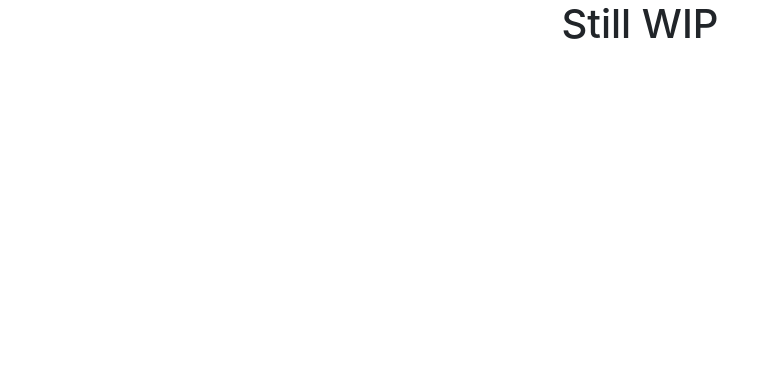
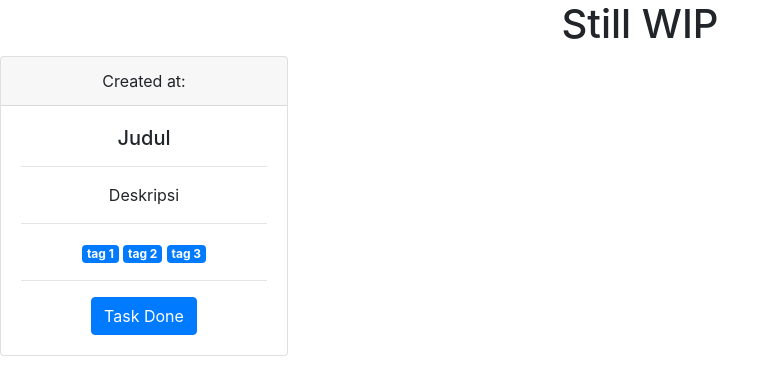
Before and after one commit to muhsatrio/task-management-web, a React (Create React App) app: page / in a window 1280 px wide. Shown: the top 392 px of the page, without its empty margins (0-780 px from the left). Built offline with nearby package versions, Linux system fonts and the light colour scheme.

Commit message:
feat(Task): create template for Task component

```diff
--- a/src/App.js
+++ b/src/App.js
@@ -1,11 +1,13 @@
 import React from 'react';
 import logo from './logo.svg';
 import './App.css';
+import Card from './components/Task';
 
 function App() {
   return (
     <div className="App">
       <h1>Still WIP</h1>
+      <Card />
     </div>
   );
 }
--- /dev/null
+++ b/src/components/Task.js
@@ -0,0 +1,28 @@
+import React from 'react';
+import { Card, Button, Badge } from 'react-bootstrap';
+
+const Task  = () => {
+    return (
+        <Card style={{ width: '18rem' }}>
+            <Card.Header>
+                Created at:
+            </Card.Header>
+            <Card.Body>
+              <Card.Title>Judul</Card.Title>
+              <hr/>
+              <Card.Text>
+                Deskripsi
+              </Card.Text>
+              <hr/>
+              <Badge variant="primary">tag 1</Badge>{' '}
+              <Badge variant="primary">tag 2</Badge>{' '}
+              <Badge variant="primary">tag 3</Badge>{' '}
+              <br/>
+              <hr/>
+              <Button variant="primary">Task Done</Button>
+            </Card.Body>
+        </Card>
+    );
+}
+
+export default Task;
```
Also changed, not shown: src/components/Card.js (deleted).
